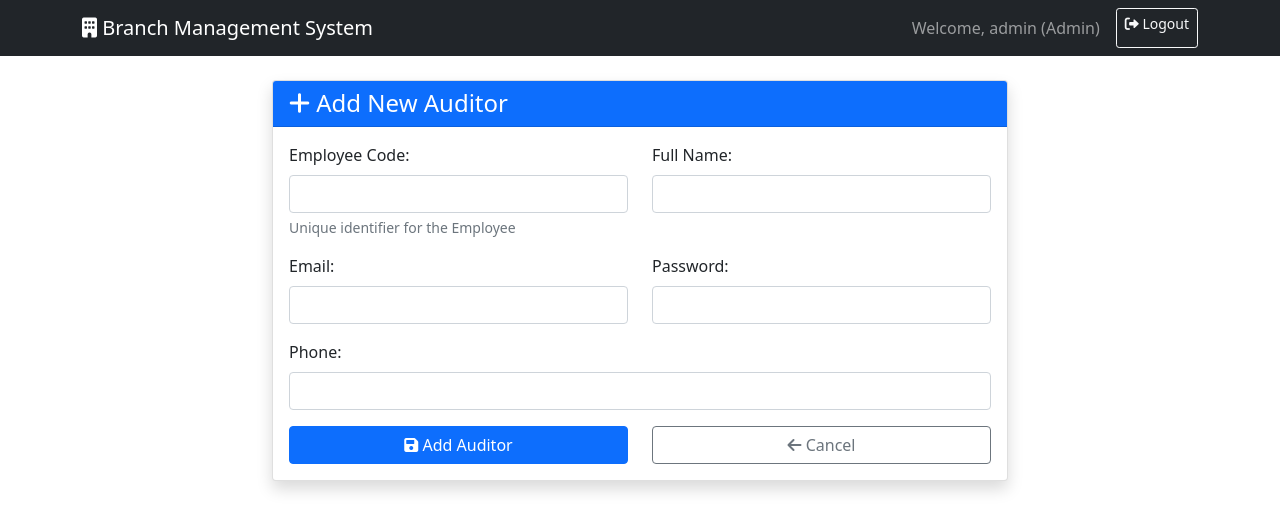
After one commit to akhilmohnn/TSP, a Flask app: page /admin/add_auditor in a window 1280 px wide. The commit adds this page. Shown: the top 531 px of the page. Run offline with Flask 3, Linux system fonts and the light colour scheme; a user stored in the database is signed in.

Commit message:
add auditor-feature

```diff
--- a/routes/admin_routes.py
+++ b/routes/admin_routes.py
@@ -1,6 +1,6 @@
 from flask import Blueprint, render_template, request, redirect, url_for, flash, session
 from extensions import db, bcrypt
-from models import Admin, Branch, BranchRegistration
+from models import Admin, Branch, BranchRegistration,Auditor
 from datetime import datetime
 
 bp = Blueprint('admin', __name__)
@@ -74,6 +74,54 @@ def add_branch():
 
     return render_template('admin/add_branch.html')
 
+
+# Add new auditor
+@bp.route('/add_auditor', methods=['GET', 'POST'])
+@admin_required
+def add_auditor():
+    if request.method == 'POST':
+        auditor_name = request.form['aud_name']
+        emp_code = request.form['emp_code']
+        email = request.form['email']
+        password = request.form['password']
+        phone = request.form.get('phone', '')
+
+        # check duplicates
+        existing = Auditor.query.filter(
+            (Auditor.emp_code == emp_code) | (Auditor.email == email)
+        ).first()
+
+        if existing:
+            flash('This Auditor already exists!', 'error')
+            return render_template('admin/add_auditor.html')
+
+        hashed_password = bcrypt.generate_password_hash(password).decode('utf-8')
+
+        auditor = Auditor(
+            auditor_name=auditor_name,
+            emp_code=emp_code,
+            email=email,
+            password=hashed_password,
+            phone=phone,
+            created_by=session['user_id']
+        )
+
+        db.session.add(auditor)
+        db.session.commit()
+
+        flash('Auditor added successfully!', 'success')
+        return redirect(url_for('admin.auditors'))
+
+    return render_template('admin/add_auditor.html')
+
+
+@bp.route('/auditors')
+@admin_required
+def auditors():
+    all_auditors = Auditor.query.all()
+    return render_template('admin/auditors.html', auditors=all_auditors)
+
+
 @bp.route('/registrations')
 @admin_required
 def registrations():
--- /dev/null
+++ b/templates/admin/add_auditor.html
@@ -0,0 +1,75 @@
+{% extends "base.html" %}
+
+{% block title %}Add Auditor - Admin{% endblock %}
+
+{% block content %}
+<div class="row justify-content-center">
+    <div class="col-md-8">
+        <div class="card shadow">
+            <div class="card-header bg-primary text-white">
+                <h4 class="card-title mb-0">
+                    <i class="fas fa-plus"></i> Add New Auditor
+                </h4>
+            </div>
+            <div class="card-body">
+                <form method="POST">
+                    <div class="row">
+
+                        <div class="col-md-6">
+                            <div class="mb-3">
+                                <label for="emp_code" class="form-label">Employee Code:</label>
+                               <input type="text" class="form-control" id="emp_code" name="emp_code" required>
+                                <div class="form-text">Unique identifier for the Employee</div>
+                         </div>
+                        </div>
+						<div class="col-md-6">
+                            <div class="mb-3">
+                                <label for="aud_name" class="form-label">Full Name:</label>
+                                <input type="text" class="form-control" id="aud_name" name="aud_name" required>
+                            </div>
+                        </div>
+                    </div>
+
+                    <div class="row">
+                        <div class="col-md-6">
+                            <div class="mb-3">
+                                <label for="email" class="form-label">Email:</label>
+                                <input type="email" class="form-control" id="email" name="email" required>
+                            </div>
+                        </div>
+                        <div class="col-md-6">
+                             <div class="mb-3">
+                        <label for="password" class="form-label">Password:</label>
+                        <input type="password" class="form-control" id="password" name="password" required>
+                    </div>
+                        </div>
+                    </div>
+
+                    <!-- <div class="mb-3">
+                        <label for="location" class="form-label">Location:</label>
+                        <textarea class="form-control" id="location" name="location" rows="3" required></textarea>
+                    </div> -->
+                     <div class="mb-3">
+                                <label for="phone" class="form-label">Phone:</label>
+                                <input type="tel" class="form-control" id="phone" name="phone">
+                            </div>
+
+
+                    <div class="row">
+                        <div class="col-md-6">
+                            <button type="submit" class="btn btn-primary w-100">
+                                <i class="fas fa-save"></i> Add Auditor
+                            </button>
+                        </div>
+                        <div class="col-md-6">
+                            <a href="{{ url_for('admin.branches') }}" class="btn btn-outline-secondary w-100">
+                                <i class="fas fa-arrow-left"></i> Cancel
+                            </a>
+                        </div>
+                    </div>
+                </form>
+            </div>
+        </div>
+    </div>
+</div>
+{% endblock %}
--- a/templates/admin/dashboard.html
+++ b/templates/admin/dashboard.html
@@ -93,6 +93,9 @@
             </div>
             <div class="card-body">
                 <div class="d-grid bg gap-2">
+                    <a href="{{ url_for('admin.add_auditor') }}" class="btn bg-info btn-primary">
+                        <i class="fas fa-person"></i> Add New Auditor
+                    </a>
                     <a href="{{ url_for('admin.add_branch') }}" class="btn bg-dark btn-primary">
                         <i class="fas fa-plus"></i> Add New Branch
                     </a>
```
Also changed, not shown: drop_tables.py (added, +9 -0 lines), models.py (+17 -0 lines), instance/login_system.db, templates/admin/auditors.html (added).
